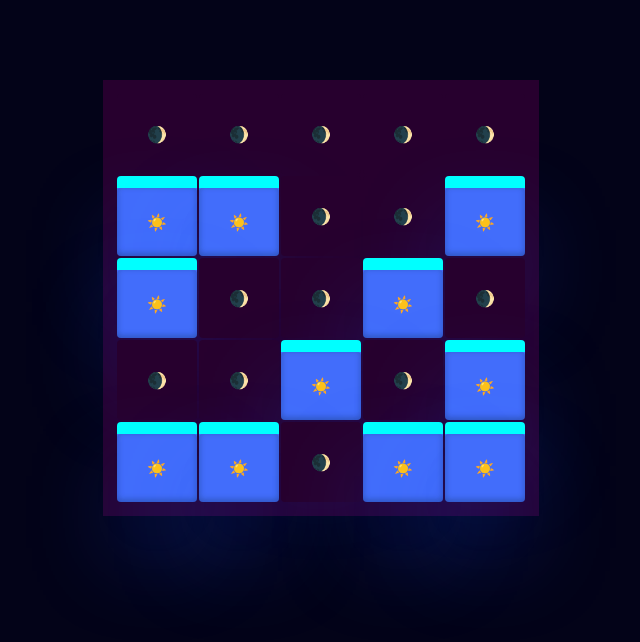
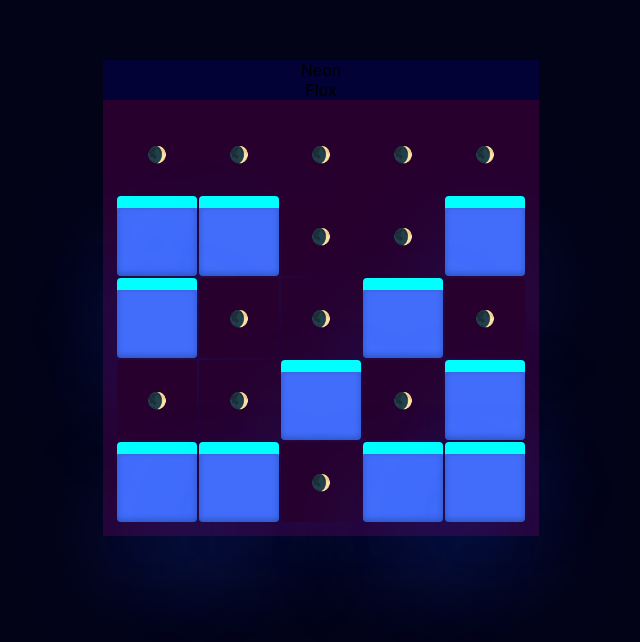
Before and after one commit to amt-juantuah/potential-lamp, a React (Create React App) app: page / in a window 1280 px wide. Shown: the part 102-744 px from the top of the page, without its empty margins (319-959 px from the left). Built offline with nearby package versions, Linux system fonts and the light colour scheme.

Commit message:
add final

```diff
--- a/src/App.js
+++ b/src/App.js
@@ -5,6 +5,10 @@ import Board from './Board.js';
 function App() {
   return (
     <div className="App">
+      <div class="name-container">
+        <div class="neon">Neon </div>
+        <div class="flux">Flux </div>
+      </div>
       <Board />
     </div>
   );
--- a/src/Board.js
+++ b/src/Board.js
@@ -50,11 +50,18 @@ class Board extends Component {
         flipCell(y-1, x);
         flipCell(y+1, x);
 
+        let hasWon = board.every(row => row.every(cell => !cell));
+
         this.setState((prevSt) => ({
-            board: board
+            board: board,
+            hasWon: hasWon
         }))
     }
     render() {
+
+        if (this.state.hasWon) {
+            return (<h1 className="neon">Congratulations</h1>)
+        }
         return (
             <table>
                 <tbody>
--- a/src/cell.js
+++ b/src/cell.js
@@ -20,7 +20,7 @@ class Cell extends Component {
                 className={classes}
                 onClick={this.handleClick}
             >
-                {this.props.isLit ? "☀️" : "🌒"}
+                {this.props.isLit ? "" : "🌒"}
             </td>
         )
     }
```
Also changed, not shown: 1 other file (tests, documents, lock files or other folders).
